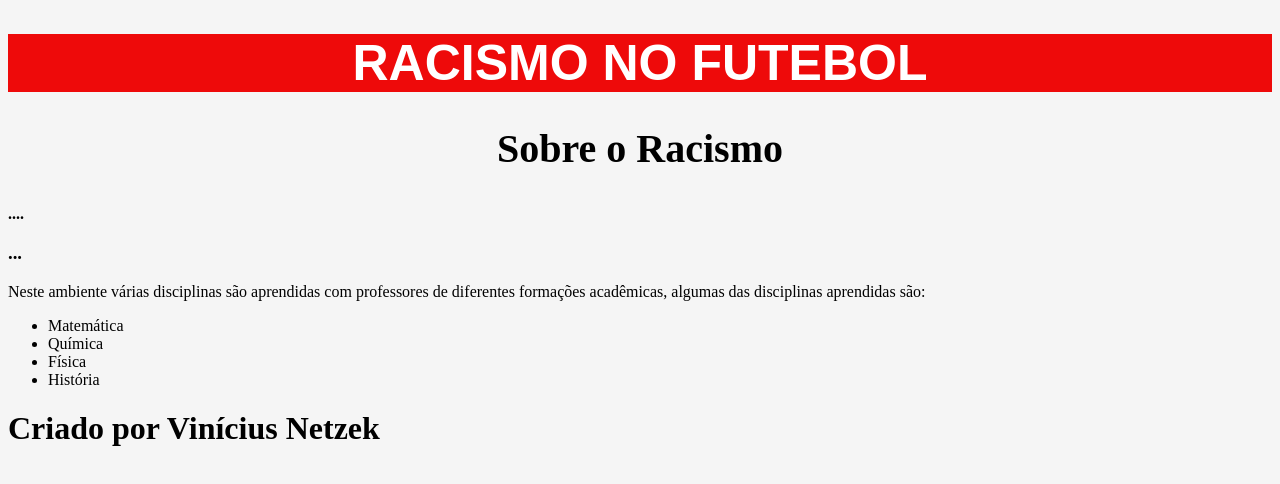
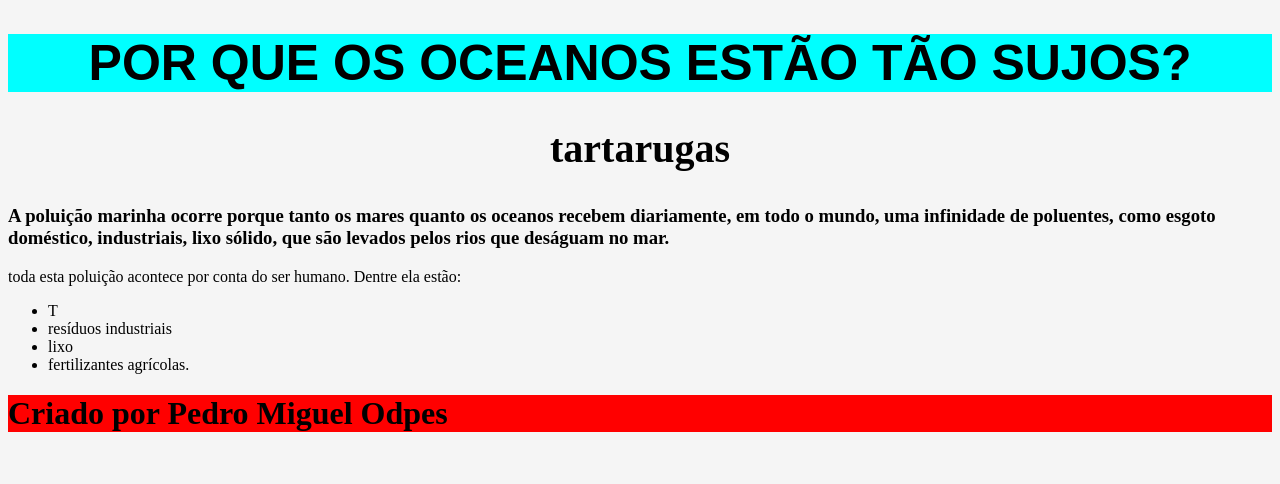
Before and after one commit to Pedroodpes/projeto-segundo-ano-b-, a plain HTML site: page index.html in a window 1280 px wide. Drawn offline with Linux system fonts and the light colour scheme.

Commit message:
Add files via upload

```diff
--- a/index.html
+++ b/index.html
@@ -4,32 +4,32 @@
     <meta charset="UTF-8">
     <meta http-equiv="X-UA-Compatible" content="IE=edge">
     <meta name="viewport" content="width=device-width, initial-scale=1.0">
-    <title>Meu projeto</title>
+    <title>TARTARUGAS</title>
     <link rel="stylesheet" href="style.css">
 </head>
 <body>
 <header class="cabecalho-geral">
-    <h1 class="titulo-cabecalho">RACISMO NO FUTEBOL</h1>
+    <h1 class="titulo-cabecalho">POR QUE OS OCEANOS ESTÃO TÃO SUJOS?</h1>
 </header>
 
 <section class="secao">
 
-<h1 class="tit-1-secao">Sobre o Racismo</h1>
-<p class="p-tit-1"><b>....</b></p>
-<h3 class="tit-2-secao">...</h3>
-<p class="p-tit-2">Neste ambiente várias disciplinas são aprendidas com professores de diferentes formações acadêmicas, algumas das disciplinas aprendidas são:</p>
+<h1 class="tit-1-secao">tartarugas</h1>
+<p class="p-tit-1"><b></b></p>
+<h3 class="tit-2-secao">A poluição marinha ocorre porque tanto os mares quanto os oceanos recebem diariamente, em todo o mundo, uma infinidade de poluentes, como esgoto doméstico, industriais, lixo sólido, que são levados pelos rios que deságuam no mar.</h3>
+<p class="p-tit-2">toda esta poluição acontece por conta do ser humano. Dentre ela estão:</p>
 <ul class="lista-secao">
 
-<li class="item-1">Matemática</li>
-<li class="item-2"> Química</li>
-<li class="item-3">Física</li>
-<li class="item-4"> História</li>
+<li class="item-1">T</li>
+<li class="item-2">resíduos industriais</li>
+<li class="item-3">lixo</li>
+<li class="item-4">fertilizantes agrícolas.</li>
 
 </ul>
 </section>
 
 <footer class="rodape">
-<h1> Criado por Vinícius Netzek</h1>
+<h1> Criado por Pedro Miguel Odpes</h1>
 </footer>
 
 </body>
--- a/style.css
+++ b/style.css
@@ -1,6 +1,5 @@
 .cabecalho-geral{
-    color: white;
-    background-color: rgba(238, 7, 7, 0.986);
+    background-color: aqua;
     text-align: center;
     }
 .tit-1-secao{
@@ -15,3 +14,6 @@ body{
     font-family: Arial, Helvetica, sans-serif;
 font-size: 50px;
 }
+.rodape{
+     background-color: red;
+}
```
